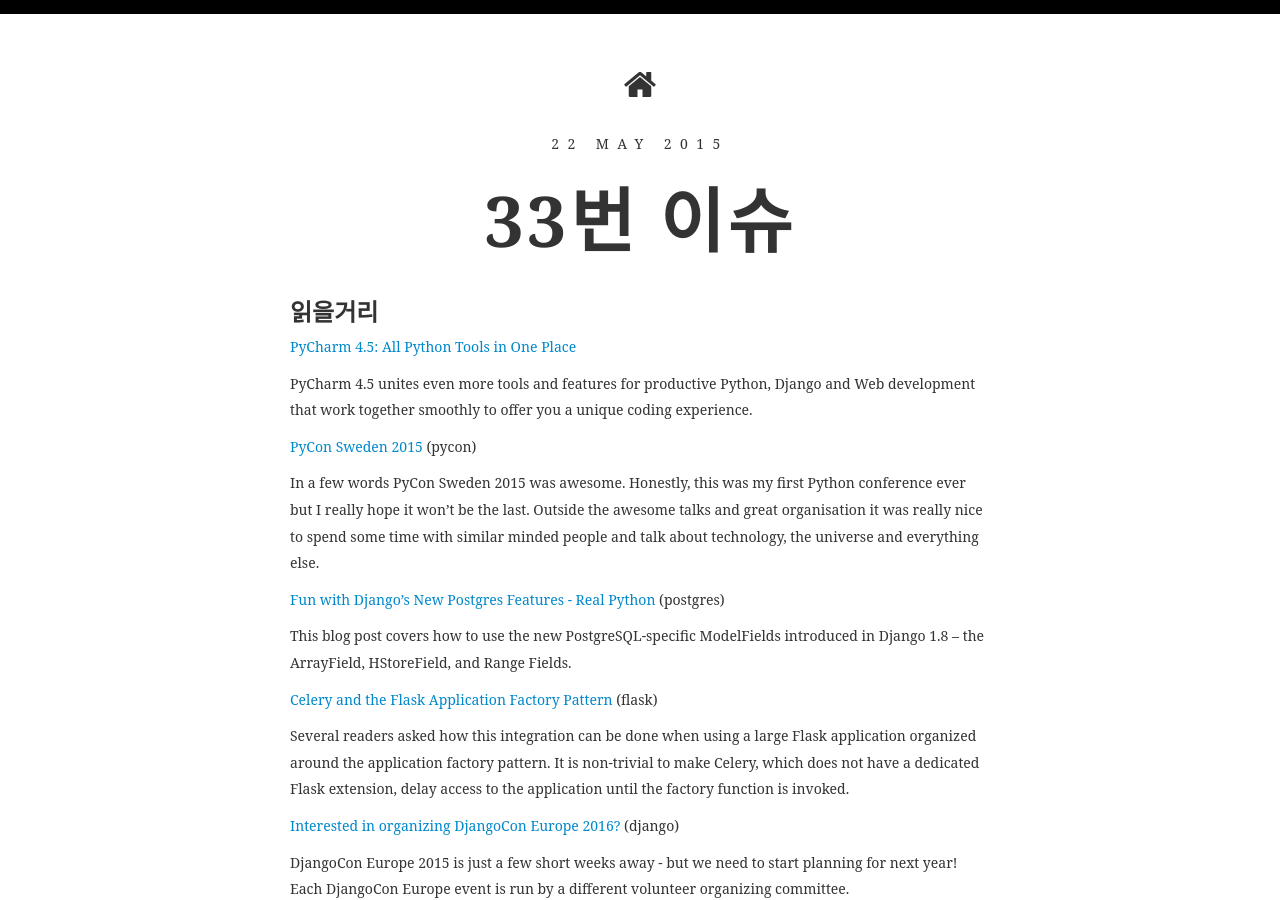
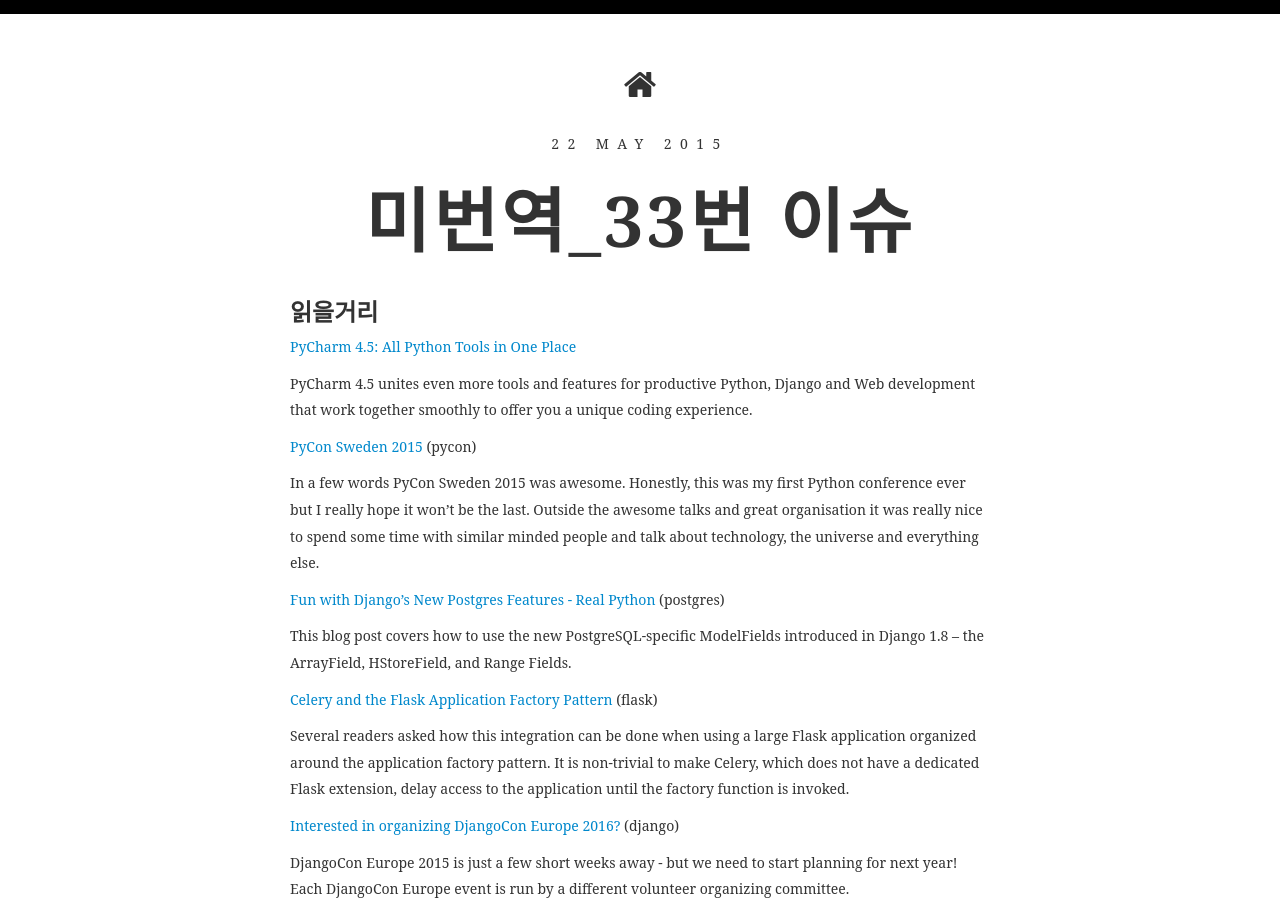
Before and after one commit to weeklypythonkr/weeklypythonkr.github.io, a Jekyll site: the page built from _posts/2015-05-22-Issue-33.md, in a window 1280 px wide and 900 px high. Built offline with Jekyll 4.4.1, drawn with Linux system fonts in a browser that asks for light colours; some web fonts are replaced.

Commit message:
33번 이슈 제목 변경

```diff
--- a/_posts/2015-05-22-Issue-33.md
+++ b/_posts/2015-05-22-Issue-33.md
@@ -1,6 +1,6 @@
 ---
 layout: post_page
-title: 33번 이슈
+title: 미번역_33번 이슈
 ---
 
 ###읽을거리
```
